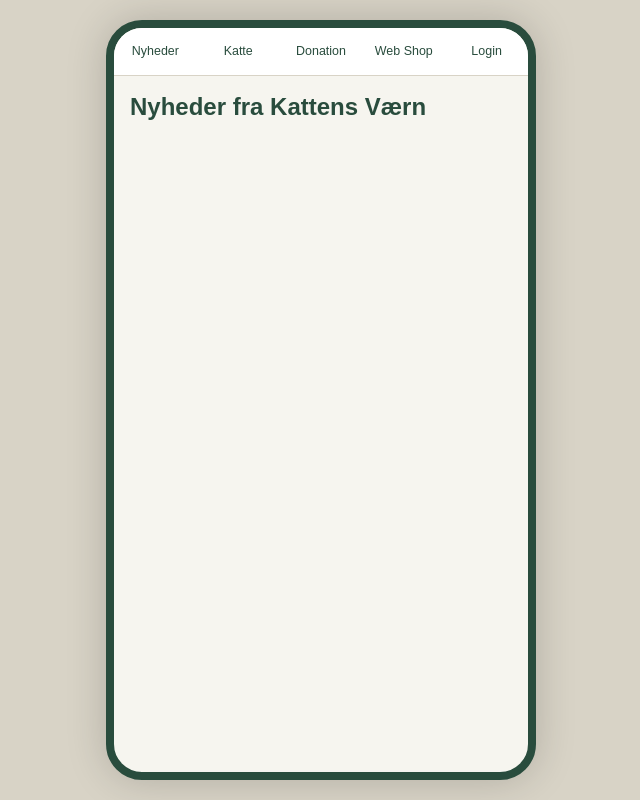
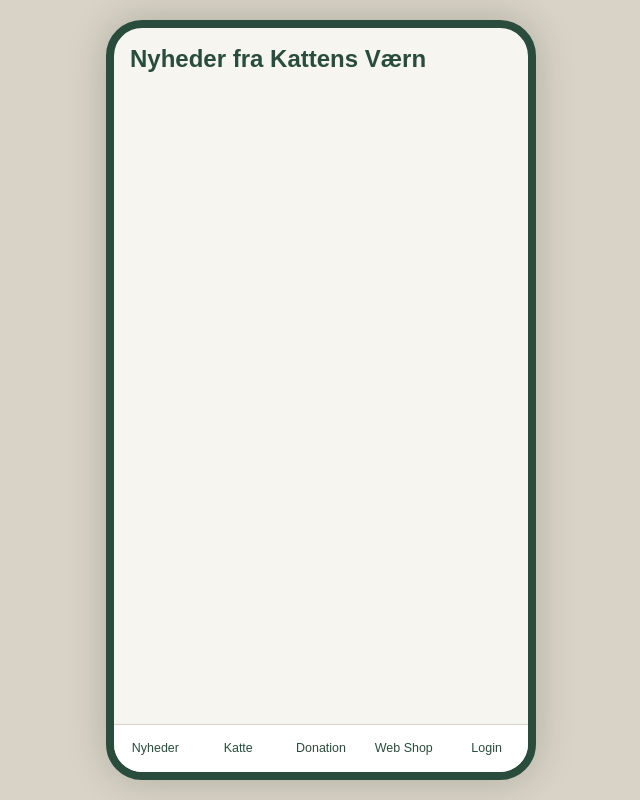
Before and after one commit to Unvirable/Kattens_Vaern_P3, a plain HTML site: page frontend/html/newsPage.html in a window 1280 px wide. Shown: the whole page, without its empty margins (319-959 px from the left). Drawn offline with Linux system fonts and the light colour scheme; no server answers.

Commit message:
navbar scrollbar

```diff
--- a/frontend/css/base.css
+++ b/frontend/css/base.css
@@ -43,6 +43,14 @@ body {
     box-shadow: 0 0 40px rgba(0, 0, 0, .18);
 }
 
+body {
+    scrollbar-width: none;
+}
+
+body::-webkit-scrollbar {
+    display: none;
+}
+
 @media (min-width: 431px) {
     body {
         height: calc(100dvh - 40px);
@@ -68,14 +76,28 @@ a { color: var(--green); }
 .muted { color: var(--muted); }
 
 /* ---------- Navbar (works with <ul><li><a> or plain <a>) ---------- */
+
 #navBar {
-    position: sticky;
-    top: 0;
+    position: fixed;
+    bottom: 0;
+    left: 50%;
+    transform: translateX(-50%);
+    width: 414px;
+    max-width: 100%;
+    margin: 0;
     z-index: 10;
-    margin: 0 calc(var(--gap) * -1);
     background-color: var(--white);
-    border-bottom: 1px solid var(--sand-dark);
+    border-top: 1px solid var(--sand-dark);
+    border-radius: 0 0 28px 28px;
+    overflow: hidden;
 }
+
+@media (min-width: 431px) {
+    #navBar {
+        bottom: 28px;
+    }
+}
+
 
 #navBar ul,
 #navBar nav {
```
